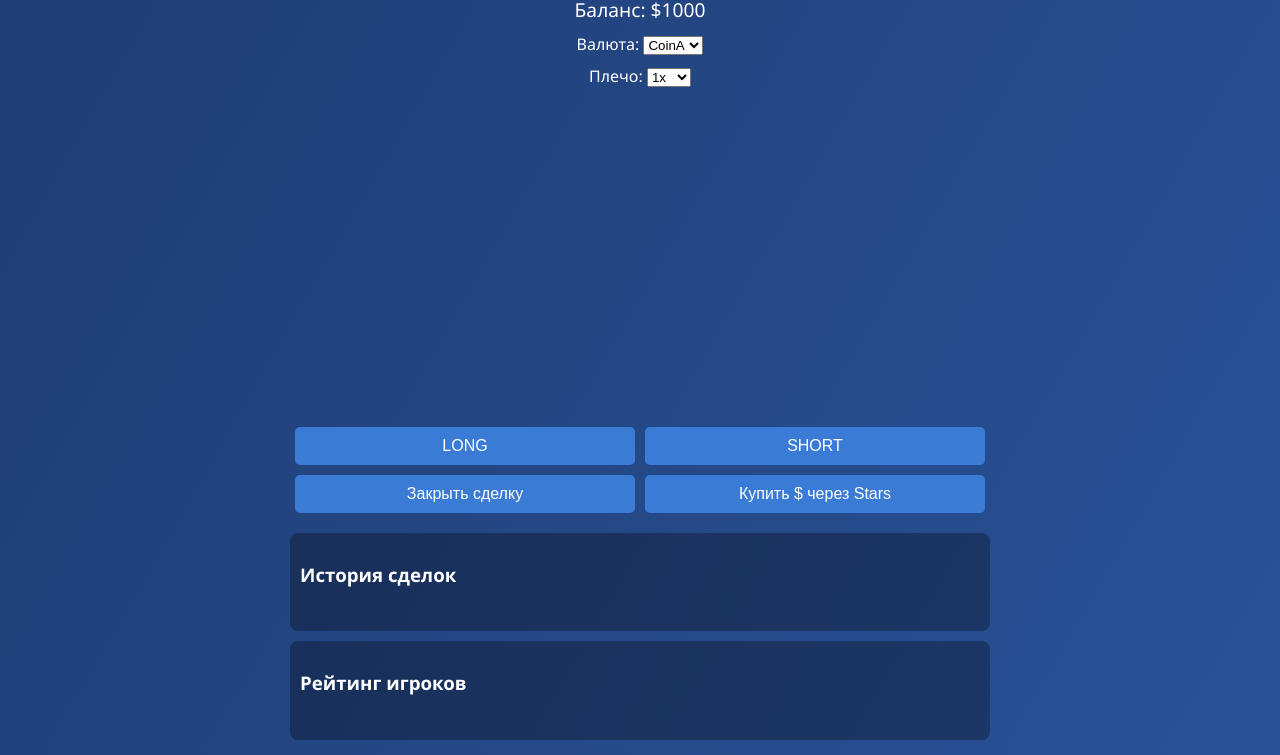
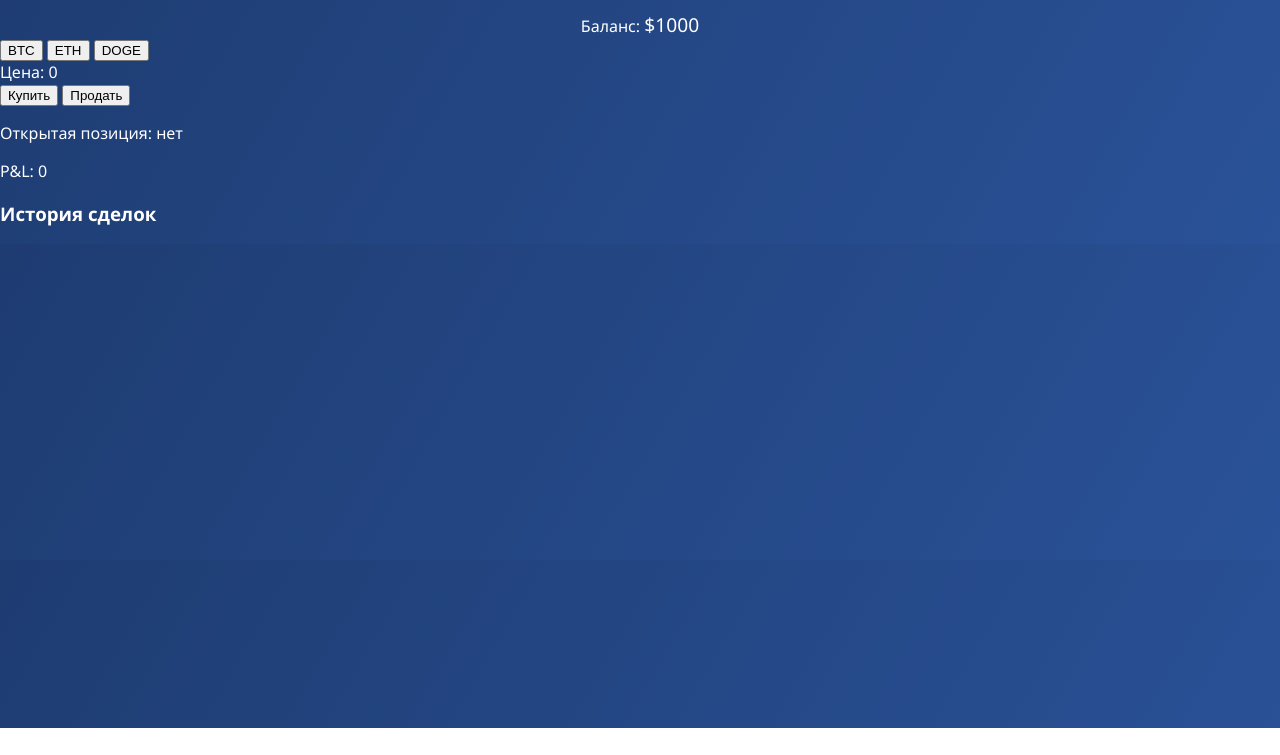
Before and after one commit to prokazin/gametrand, a plain HTML site: page index.html in a window 1280 px wide. Shown: the part 72-827 px from the top of the page. After the commit the page ends 800 px from the top, so only its background shows below. Drawn offline with nearby package versions, Linux system fonts and the light colour scheme; a script that the page names is missing.

Commit message:
Update index.html

```diff
--- a/index.html
+++ b/index.html
@@ -5,55 +5,43 @@
     <meta name="viewport" content="width=device-width, initial-scale=1.0">
     <title>Trading Game</title>
     <link rel="stylesheet" href="style.css">
-  <script src="https://cdn.jsdelivr.net/npm/chart.js"></script>
+
+    <!-- ApexCharts -->
+    <script src="https://cdn.jsdelivr.net/npm/apexcharts"></script>
 </head>
 <body>
-  <div id="app">
+
+<div class="app">
+
     <header>
-      <h1>Trading Game</h1>
-      <div id="balance">Баланс: $<span id="balanceValue">1000</span></div>
-      <div id="currencySelector">
-        Валюта:
-        <select id="currencySelect">
-          <option value="0">CoinA</option>
-          <option value="1">CoinB</option>
-          <option value="2">CoinC</option>
-        </select>
-      </div>
-      <div id="leverage">
-        Плечо:
-        <select id="leverageSelect">
-          <option value="1">1x</option>
-          <option value="2">2x</option>
-          <option value="5">5x</option>
-          <option value="10">10x</option>
-        </select>
-      </div>
+        <h2>Crypto Trading Game</h2>
+        <div class="balance">Баланс: <span id="balance">$1000</span></div>
     </header>
 
-    <main>
-      <canvas id="chart" height="300"></canvas>
-      <div id="controls">
-        <button id="longBtn">LONG</button>
-        <button id="shortBtn">SHORT</button>
-        <button id="closeBtn">Закрыть сделку</button>
-        <button id="buyCurrencyBtn">Купить $ через Stars</button>
+    <div class="coin-selector">
+        <button class="coin-btn" data-coin="BTC">BTC</button>
+        <button class="coin-btn" data-coin="ETH">ETH</button>
+        <button class="coin-btn" data-coin="DOGE">DOGE</button>
     </div>
 
-      <div id="historyContainer">
-        <h3>История сделок</h3>
-        <ul id="historyList"></ul>
+    <div id="chart"></div>
+
+    <div class="trade-panel">
+        <div>Цена: <span id="currentPrice">0</span></div>
+        <button id="buyBtn">Купить</button>
+        <button id="sellBtn">Продать</button>
     </div>
 
-      <div id="leaderboardContainer">
-        <h3>Рейтинг игроков</h3>
-        <ul id="leaderboardList"></ul>
+    <div class="position">
+        <p>Открытая позиция: <span id="positionInfo">нет</span></p>
+        <p>P&L: <span id="pnl">0</span></p>
     </div>
-    </main>
 
-    <div id="notification"></div>
+    <h3>История сделок</h3>
+    <div id="history"></div>
+
 </div>
-  <script src="https://telegram.org/js/telegram-web-app.js"></script>
+
 <script src="script.js"></script>
 </body>
 </html>
```
Lines whose indentation alone changed are shown as unchanged.
